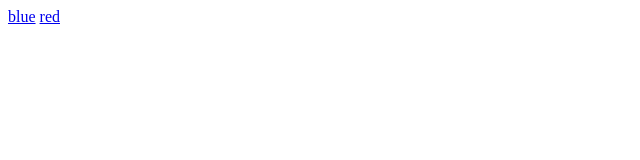
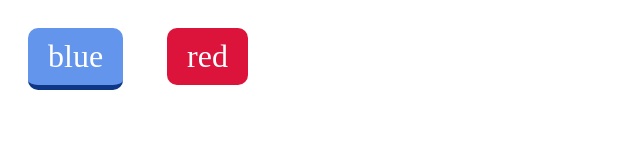
Before and after one commit to hyunbin1/Web_design, a plain HTML site: page button/button.html in a window 1280 px wide. Shown: the whole page, without its empty margins (0-640 px from the left). Drawn offline with Linux system fonts and the light colour scheme.

Commit message:
blue button create

```diff
--- a/button/button.html
+++ b/button/button.html
@@ -4,6 +4,41 @@
     <meta charset="UTF-8">
     <meta name="viewport" content="width=device-width, initial-scale=1.0">
     <title>Button</title>
+    <style>
+        .btn{
+            text-decoration: none;
+            font-size: 2rem;
+            color: white;
+            padding: 10px 20px 10px 20px;
+            margin: 20px;
+            /* a태그처럼 inline 태그는 margin값에 영향을 받지 않음*/
+            display: inline-block;
+            /* 각진 네모를 동그랗게 하는 법*/
+            border-radius: 10px;
+            /*장면 전환 효과 - 0.1초간 장면 전환 한다.*/
+            transition: all 0.1s;
+
+
+        }
+        /* 눌렀을때 효과 제공*/
+        .btn:active{
+            transform: translateY(10px);
+
+        }
+        .btn.blue{
+            background-color: cornflowerblue;
+            /*입체감 주기*/
+            border-bottom: 5px solid rgb(14, 56, 133);
+        }
+        .btn.blue:active{
+            border-bottom: 3px solid rgb(14, 56, 133);
+
+            }
+        .btn.red{
+            background-color: crimson;
+        }
+    </style>
+
 </head>
 <body>
     <a class="btn blue" href="#blue">blue</a>
```
